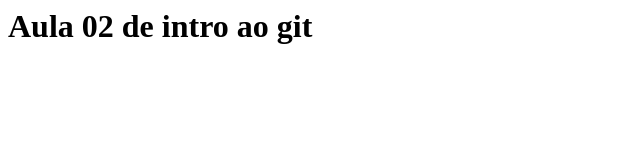
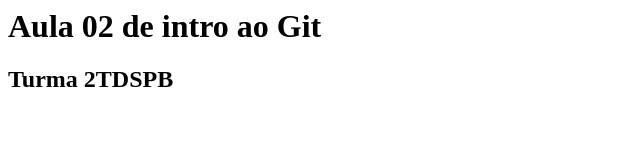
Before and after one commit to TalytaBP/Aula02-Mobile, a plain HTML site: page index.html in a window 1280 px wide. Shown: the whole page, without its empty margins (0-640 px from the left). Drawn offline with Linux system fonts and the light colour scheme.

Commit message:
Inclusão do cod da turma no index.html

```diff
--- a/index.html
+++ b/index.html
@@ -3,6 +3,7 @@
   <title>Aula 02 - PB </title>
  </heade>
  <body>
-  <h1> Aula 02 de intro ao git </h1>
+  <h1> Aula 02 de intro ao Git </h1>
+  <h2> Turma 2TDSPB </h2>
  </body>
 <html>
```
